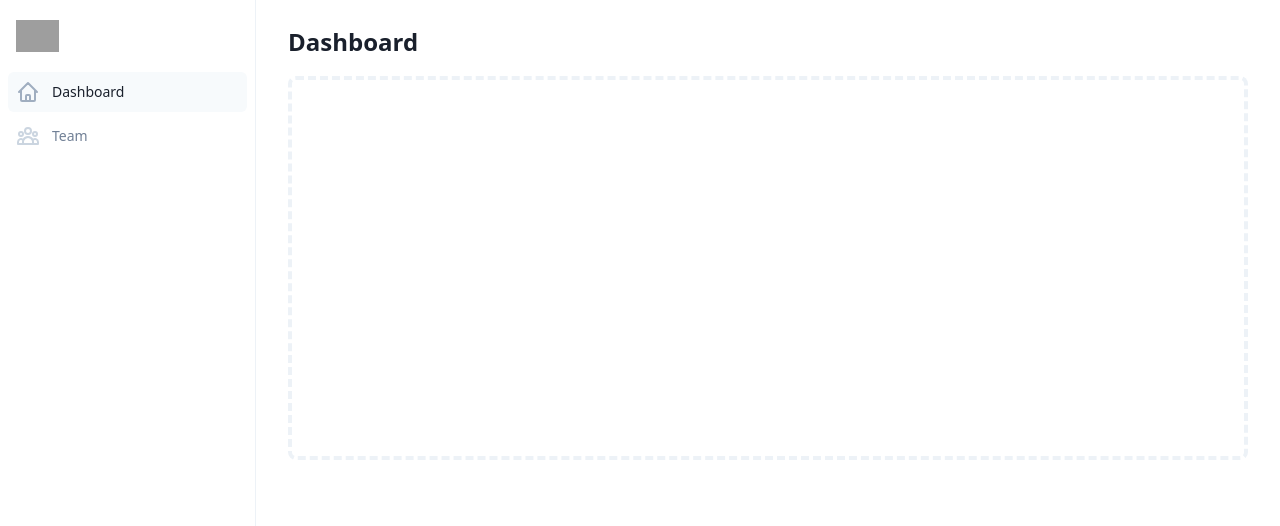
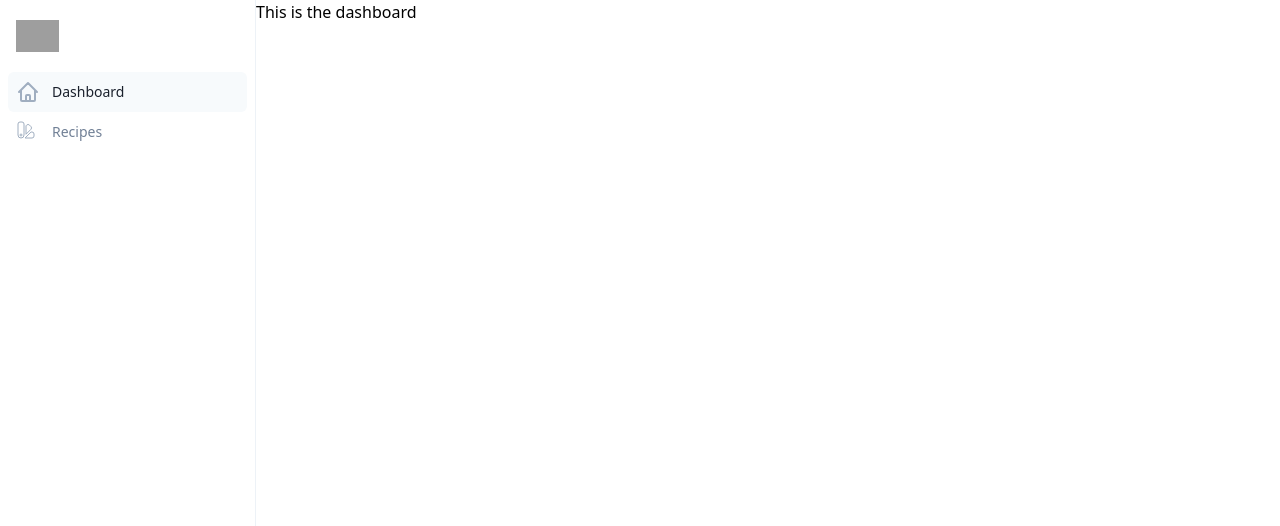
Before and after one commit to BlueSky428/Carbon-Kitchen-Next, a Next.js app: page / in a window 1280 px wide. Shown: the top 526 px of the page. Built offline with nearby package versions, Linux system fonts and the light colour scheme; grey boxes are pictures that could not be loaded; what @tailwindcss/ui would draw is missing.

Commit message:
working sidebar with links and active route styling

```diff
--- a/components/Sidebar.js
+++ b/components/Sidebar.js
@@ -1,7 +1,10 @@
 import React, { useState } from "react";
 import Transition from "../components/Transition";
+import Link from 'next/link'
+import { useRouter } from "next/router";
 
 function Sidebar({ children }) {
+  const router = useRouter();
   const [isSidebarOpen, setIsSidebarOpen] = useState(false);
   const [hideSidebarMenu, setHideSidebarMenu] = useState(true);
 
@@ -95,8 +98,8 @@ function Sidebar({ children }) {
                     </svg>
                     Dashboard
                   </a>
+                  <Link href="/myrecipes">
                     <a
-                    href="#"
                       className="mt-1 group flex items-center px-2 py-2 text-base leading-6 font-medium text-gray-600 rounded-md hover:text-gray-900 hover:bg-gray-50 focus:outline-none focus:text-gray-900 focus:bg-gray-100 transition ease-in-out duration-150"
                     >
                       <svg
@@ -114,6 +117,7 @@ function Sidebar({ children }) {
                       </svg>
                       Team
                     </a>
+                  </Link>
                 </nav>
               </div>
               <div className="flex-shrink-0 flex border-t border-gray-200 p-4">
@@ -158,9 +162,12 @@ function Sidebar({ children }) {
             </div>
             {/* Sidebar component, swap this element with another sidebar if you like */}
             <nav className="mt-5 flex-1 px-2 bg-white">
+
+            <Link href="/">
               <a
-                href="#"
-                className="group flex items-center px-2 py-2 text-sm leading-5 font-medium text-gray-900 rounded-md bg-gray-100 hover:text-gray-900 hover:bg-gray-100 focus:outline-none focus:bg-gray-200 transition ease-in-out duration-150"
+                className={router.pathname == "/" ?
+                  "group flex items-center px-2 py-2 text-sm leading-5 font-medium text-gray-900 rounded-md bg-gray-100 hover:text-gray-900 hover:bg-gray-100 focus:outline-none focus:bg-gray-200 transition ease-in-out duration-150"
+                  : "group flex items-center px-2 py-2 text-sm leading-5 font-medium text-gray-600 rounded-md hover:text-gray-900 hover:bg-gray-50 focus:outline-none focus:bg-gray-100 transition ease-in-out duration-150"}
               >
                 <svg
                   className="mr-3 h-6 w-6 text-gray-500 group-hover:text-gray-500 group-focus:text-gray-600 transition ease-in-out duration-150"
@@ -177,25 +184,28 @@ function Sidebar({ children }) {
                 </svg>
                 Dashboard
               </a>
+            </Link>
+              <Link href="/myrecipes">
                 <a
-                href="#"
-                className="mt-1 group flex items-center px-2 py-2 text-sm leading-5 font-medium text-gray-600 rounded-md hover:text-gray-900 hover:bg-gray-50 focus:outline-none focus:bg-gray-100 transition ease-in-out duration-150"
+                  className={router.pathname == "/myrecipes" ?
+                    "group flex items-center px-2 py-2 text-sm leading-5 font-medium text-gray-900 rounded-md bg-gray-100 hover:text-gray-900 hover:bg-gray-100 focus:outline-none focus:bg-gray-200 transition ease-in-out duration-150"
+                    : "group flex items-center px-2 py-2 text-sm leading-5 font-medium text-gray-600 rounded-md hover:text-gray-900 hover:bg-gray-50 focus:outline-none focus:bg-gray-100 transition ease-in-out duration-150"}
                 >
                 <svg
-                  className="mr-3 h-6 w-6 text-gray-400 group-hover:text-gray-500 group-focus:text-gray-500 transition ease-in-out duration-150"
+                  className="mr-3 h-6 w-6 text-gray-500 group-hover:text-gray-500 group-focus:text-gray-600 transition ease-in-out duration-150"
                   stroke="currentColor"
                   fill="none"
                   viewBox="0 0 24 24"
                 >
                     <path
-                    strokeLinecap="round"
-                    strokeLinejoin="round"
-                    strokeWidth="2"
-                    d="M17 20h5v-2a3 3 0 00-5.356-1.857M17 20H7m10 0v-2c0-.656-.126-1.283-.356-1.857M7 20H2v-2a3 3 0 015.356-1.857M7 20v-2c0-.656.126-1.283.356-1.857m0 0a5.002 5.002 0 019.288 0M15 7a3 3 0 11-6 0 3 3 0 016 0zm6 3a2 2 0 11-4 0 2 2 0 014 0zM7 10a2 2 0 11-4 0 2 2 0 014 0z"
+                      fillRule="evenodd"
+                      d="M4 2a2 2 0 00-2 2v11a3 3 0 106 0V4a2 2 0 00-2-2H4zm1 14a1 1 0 100-2 1 1 0 000 2zm5-1.757l4.9-4.9a2 2 0 000-2.828L13.485 5.1a2 2 0 00-2.828 0L10 5.757v8.486zM16 18H9.071l6-6H16a2 2 0 012 2v2a2 2 0 01-2 2z"
+                      clipRule="evenodd"
                     />
                   </svg>
-                Team
+                  Recipes
                 </a>
+              </Link>
             </nav>
           </div>
           <div className="flex-shrink-0 flex border-t border-gray-200 p-4">
@@ -243,23 +253,7 @@ function Sidebar({ children }) {
             </svg>
           </button>
         </div>
-        <main
-          className="flex-1 relative z-0 overflow-y-auto pt-2 pb-6 focus:outline-none md:py-6"
-          tabIndex="0"
-        >
-          <div className="max-w-7xl mx-auto px-4 sm:px-6 md:px-8">
-            <h1 className="text-2xl font-semibold text-gray-900">Dashboard</h1>
-          </div>
-          <div className="max-w-7xl mx-auto px-4 sm:px-6 md:px-8">
-            {/* Replace with your content */}
-            <div className="py-4">
-              <div className="border-4 border-dashed border-gray-200 rounded-lg h-96">
         {children}
-              </div>
-            </div>
-            {/* /End replace */}
-          </div>
-        </main>
       </div>
     </div>
   );
--- /dev/null
+++ b/pages/MyRecipes/index.js
@@ -0,0 +1,9 @@
+function MyRecipes(){
+  return(
+    <div>
+      my recipes
+    </div>
+  )
+}
+
+export default MyRecipes;
--- a/pages/_app.js
+++ b/pages/_app.js
@@ -1,12 +1,14 @@
 import '../css/tailwind.css'
 import Head from 'next/head'
+import Sidebar from "../components/Sidebar";
 
 export default function App({Component, pageProps}){
   return(
     <>
-      <Head>
-      </Head>
-      <Component {...pageProps} />
+      <Head />
+      <Sidebar >
+        <Component {...pageProps} />
+      </Sidebar>
     </>
   )
 }
--- a/pages/index.js
+++ b/pages/index.js
@@ -1,8 +1,7 @@
 import React, { useState } from "react";
-import Sidebar from "../components/Sidebar";
 
 export default function Home() {
   return (
-  <Sidebar></Sidebar>
-    )
+    <div>This is the dashboard</div>
+  )
 }
```
Lines whose indentation alone changed are shown as unchanged.
